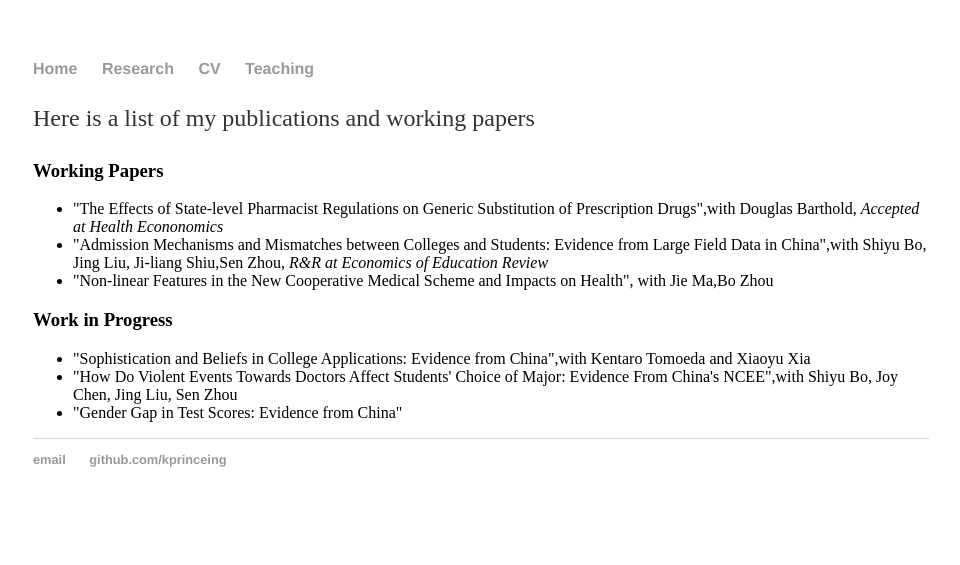
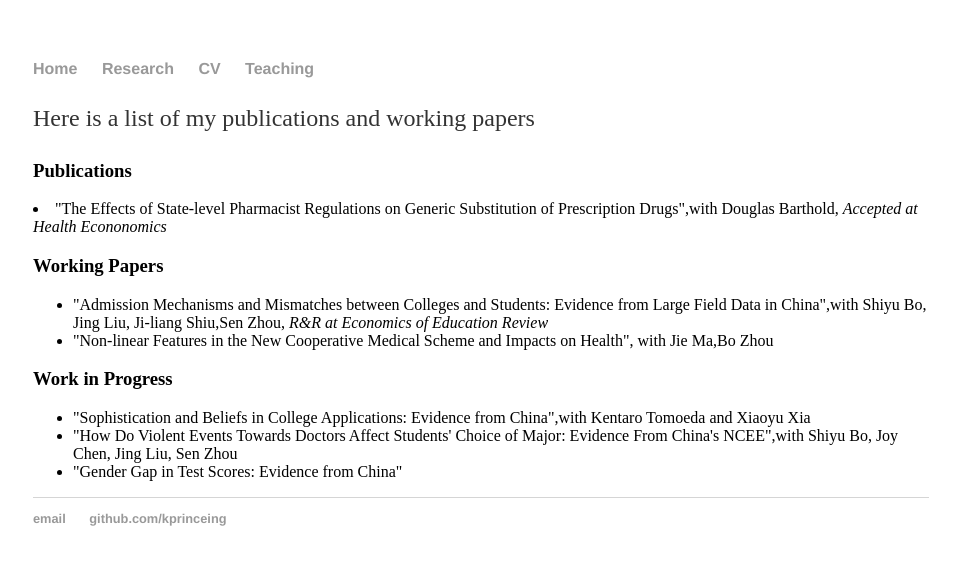
Before and after one commit to kprinceing/kprinceing.github.io, a Jekyll site: the page built from research.html, in a window 1280 px wide. Shown: the top 565 px of the page, without its empty margins (159-1119 px from the left). Built offline with Jekyll 4.4.1, drawn with Linux system fonts in a browser that asks for light colours.

Commit message:
Update research.html

```diff
--- a/research.html
+++ b/research.html
@@ -4,9 +4,10 @@ title:  research
 ---
 <div class="blurb">
 	<p>Here is a list of my publications and working papers</p>
+	<h3>Publications </h3>
+	        <li> "The Effects of State-level Pharmacist Regulations on Generic Substitution of Prescription Drugs",with Douglas Barthold, <i>Accepted at Health Econonomics</i></li>
 	<h3>Working Papers</h3>
 	<ul>
-		<li> "The Effects of State-level Pharmacist Regulations on Generic Substitution of Prescription Drugs",with Douglas Barthold, <i>Accepted at Health Econonomics</i></li>
                 <li> "Admission Mechanisms and Mismatches between Colleges and Students: Evidence from Large Field Data in China",with Shiyu Bo, Jing Liu, Ji-liang Shiu,Sen Zhou, <i>R&R at Economics of Education Review</i></li>
 		<li> "Non-linear Features in the New Cooperative Medical Scheme and Impacts on Health", with Jie Ma,Bo Zhou </li>
 </ul>
```
